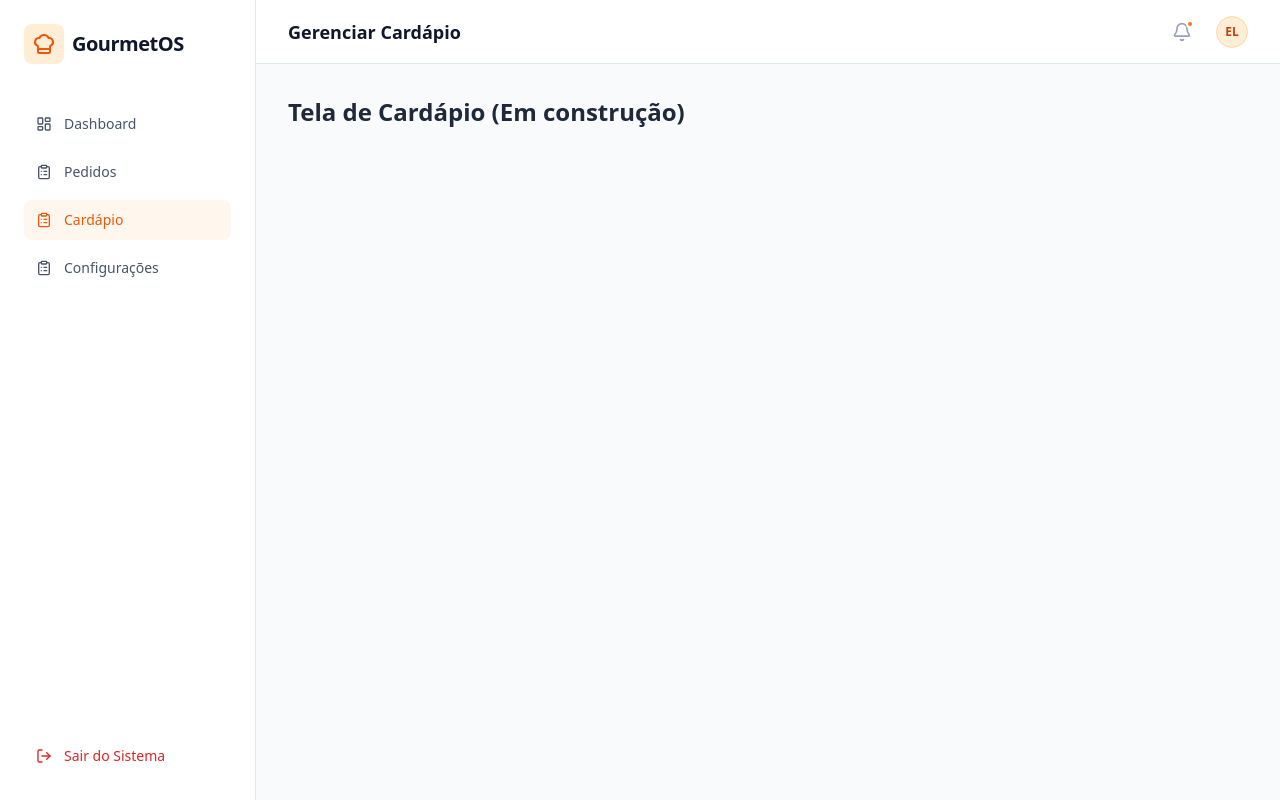
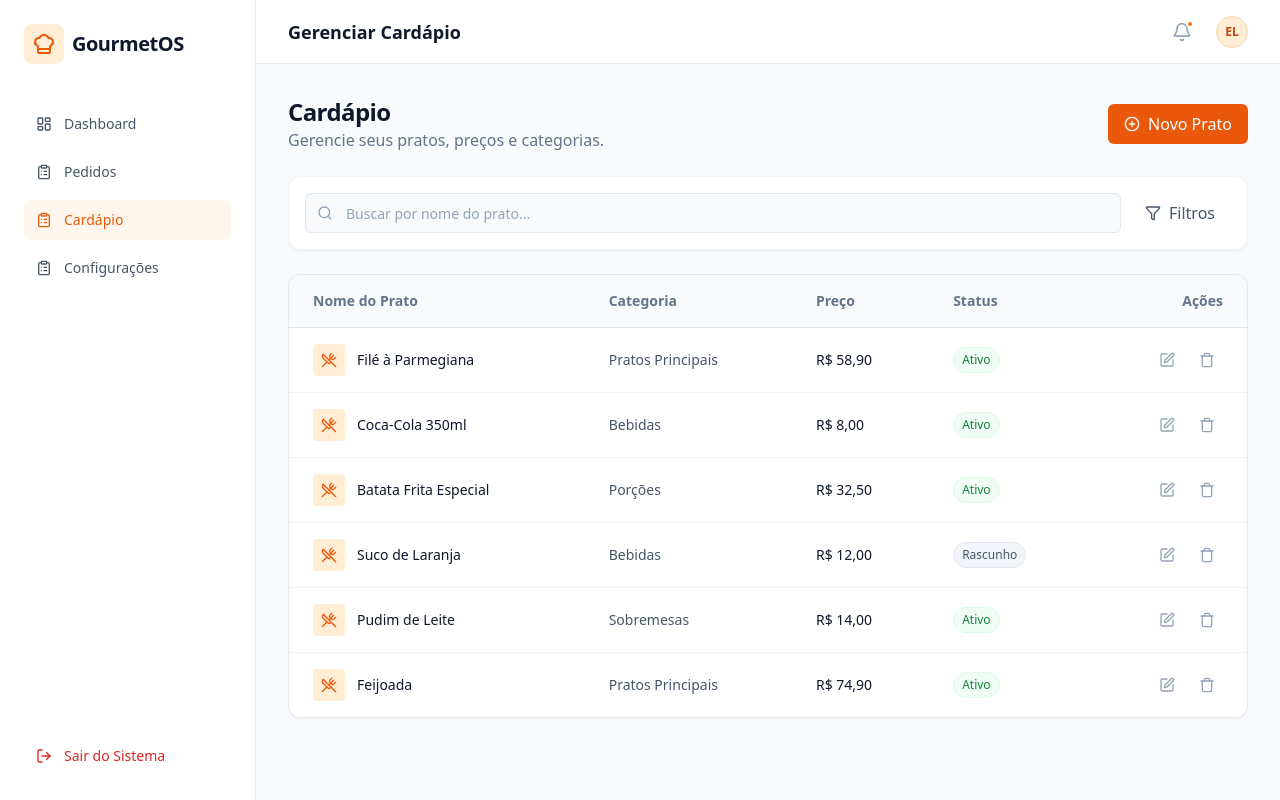
Before and after one commit to EvertonLuizdev/gourmet-os, a React (Vite) app in the folder gourmet-os/: page /menu in a window 1280 px wide. Built offline with nearby package versions, Linux system fonts and the light colour scheme.

Commit message:
feat: implementa tela de listagem e gerenciamento de cardápio

```diff
--- /dev/null
+++ b/gourmet-os/src/pages/Menu.tsx
@@ -0,0 +1,127 @@
+import {
+  PlusCircle,
+  Search,
+  Filter,
+  MoreHorizontal,
+  Edit,
+  Trash,
+  UtensilsCrossed
+} from "lucide-react";
+import { Button } from "../components/Button";
+import { Input } from "../components/Input";
+
+// Interface do Produto
+interface Product {
+  id: string;
+  name: string;
+  category: string;
+  price: number;
+  status: 'active' | 'draft';
+  image?: string;
+}
+
+// Dados de Exemplo (Mock)
+const PRODUCTS: Product[] = [
+  { id: '1', name: 'Filé à Parmegiana', category: 'Pratos Principais', price: 58.90, status: 'active' },
+  { id: '2', name: 'Coca-Cola 350ml', category: 'Bebidas', price: 8.00, status: 'active' },
+  { id: '3', name: 'Batata Frita Especial', category: 'Porções', price: 32.50, status: 'active' },
+  { id: '4', name: 'Suco de Laranja', category: 'Bebidas', price: 12.00, status: 'draft' },
+  { id: '5', name: 'Pudim de Leite', category: 'Sobremesas', price: 14.00, status: 'active' },
+  { id: '6', name: 'Feijoada', category: 'Pratos Principais', price: 74.90, status: 'active' },
+];
+
+export function Menu() {
+  return (
+    <div className="space-y-6">
+
+      {/* --- CABEÇALHO --- */}
+      <div className="flex flex-col sm:flex-row sm:items-center justify-between gap-4">
+        <div>
+            <h2 className="text-2xl font-bold tracking-tight text-slate-900">Cardápio</h2>
+            <p className="text-slate-500">Gerencie seus pratos, preços e categorias.</p>
+        </div>
+        <Button className="bg-orange-600 hover:bg-orange-700 text-white flex items-center gap-2">
+            <PlusCircle className="h-4 w-4" />
+            Novo Prato
+        </Button>
+      </div>
+
+      {/* --- FILTROS E BUSCA --- */}
+      <div className="flex items-center gap-2 bg-white p-4 rounded-xl border border-slate-100 shadow-sm">
+        <div className="relative flex-1">
+            <Search className="absolute left-3 top-1/2 -translate-y-1/2 h-4 w-4 text-slate-400" />
+            <Input
+                placeholder="Buscar por nome do prato..."
+                className="pl-10 bg-slate-50 border-slate-200 focus:bg-white"
+            />
+        </div>
+        <Button variant="outline" className="flex items-center gap-2 text-slate-600">
+            <Filter className="h-4 w-4" />
+            Filtros
+        </Button>
+      </div>
+
+      {/* --- TABELA DE PRODUTOS --- */}
+      <div className="border border-slate-200 rounded-xl overflow-hidden shadow-sm bg-white">
+        <table className="w-full text-sm text-left">
+            <thead className="bg-slate-50 text-slate-500 font-medium border-b border-slate-200">
+                <tr>
+                    <th className="px-6 py-4">Nome do Prato</th>
+                    <th className="px-6 py-4">Categoria</th>
+                    <th className="px-6 py-4">Preço</th>
+                    <th className="px-6 py-4">Status</th>
+                    <th className="px-6 py-4 text-right">Ações</th>
+                </tr>
+            </thead>
+            <tbody className="divide-y divide-slate-100">
+                {PRODUCTS.map((product) => (
+                    <tr key={product.id} className="hover:bg-slate-50/50 transition-colors">
+                        {/* Coluna Nome */}
+                        <td className="px-6 py-4 font-medium text-slate-900 flex items-center gap-3">
+                            <div className="h-8 w-8 rounded bg-orange-100 flex items-center justify-center text-orange-600">
+                                <UtensilsCrossed className="h-4 w-4" />
+                            </div>
+                            {product.name}
+                        </td>
+
+                        {/* Coluna Categoria */}
+                        <td className="px-6 py-4 text-slate-600">
+                            {product.category}
+                        </td>
+
+                        {/* Coluna Preço */}
+                        <td className="px-6 py-4 font-medium text-slate-900">
+                            {product.price.toLocaleString('pt-BR', { style: 'currency', currency: 'BRL' })}
+                        </td>
+
+                        {/* Coluna Status (Badge) */}
+                        <td className="px-6 py-4">
+                            <span className={`inline-flex items-center px-2 py-1 rounded-full text-xs font-medium ${
+                                product.status === 'active'
+                                ? 'bg-green-50 text-green-700 border border-green-100'
+                                : 'bg-slate-100 text-slate-600 border border-slate-200'
+                            }`}>
+                                {product.status === 'active' ? 'Ativo' : 'Rascunho'}
+                            </span>
+                        </td>
+
+                        {/* Coluna Ações */}
+                        <td className="px-6 py-4 text-right">
+                            <div className="flex items-center justify-end gap-2">
+                                <button className="p-2 text-slate-400 hover:text-blue-600 hover:bg-blue-50 rounded-lg transition-colors" title="Editar">
+                                    <Edit className="h-4 w-4" />
+                                </button>
+                                <button className="p-2 text-slate-400 hover:text-red-600 hover:bg-red-50 rounded-lg transition-colors" title="Excluir">
+                                    <Trash className="h-4 w-4" />
+                                </button>
+                            </div>
+                        </td>
+                    </tr>
+                ))}
+            </tbody>
+        </table>
+      </div>
+
+    </div>
+  );
+}
--- a/gourmet-os/src/routes.tsx
+++ b/gourmet-os/src/routes.tsx
@@ -2,6 +2,7 @@ import { createBrowserRouter } from 'react-router-dom';
 import { SignIn } from './pages/SignIn';
 import { AppLayout } from './layouts/AppLayout';
 import { Dashboard } from './pages/Dashboard';
+import { Menu } from './pages/Menu';
 
 export const router = createBrowserRouter([
   {
@@ -24,7 +25,7 @@ export const router = createBrowserRouter([
         },
         {
             path: '/menu',
-            element: <h1 className="text-2xl font-bold text-slate-800">Tela de Cardápio (Em construção)</h1>
+            element: <Menu />
         },
         {
             path: '/settings',
```
